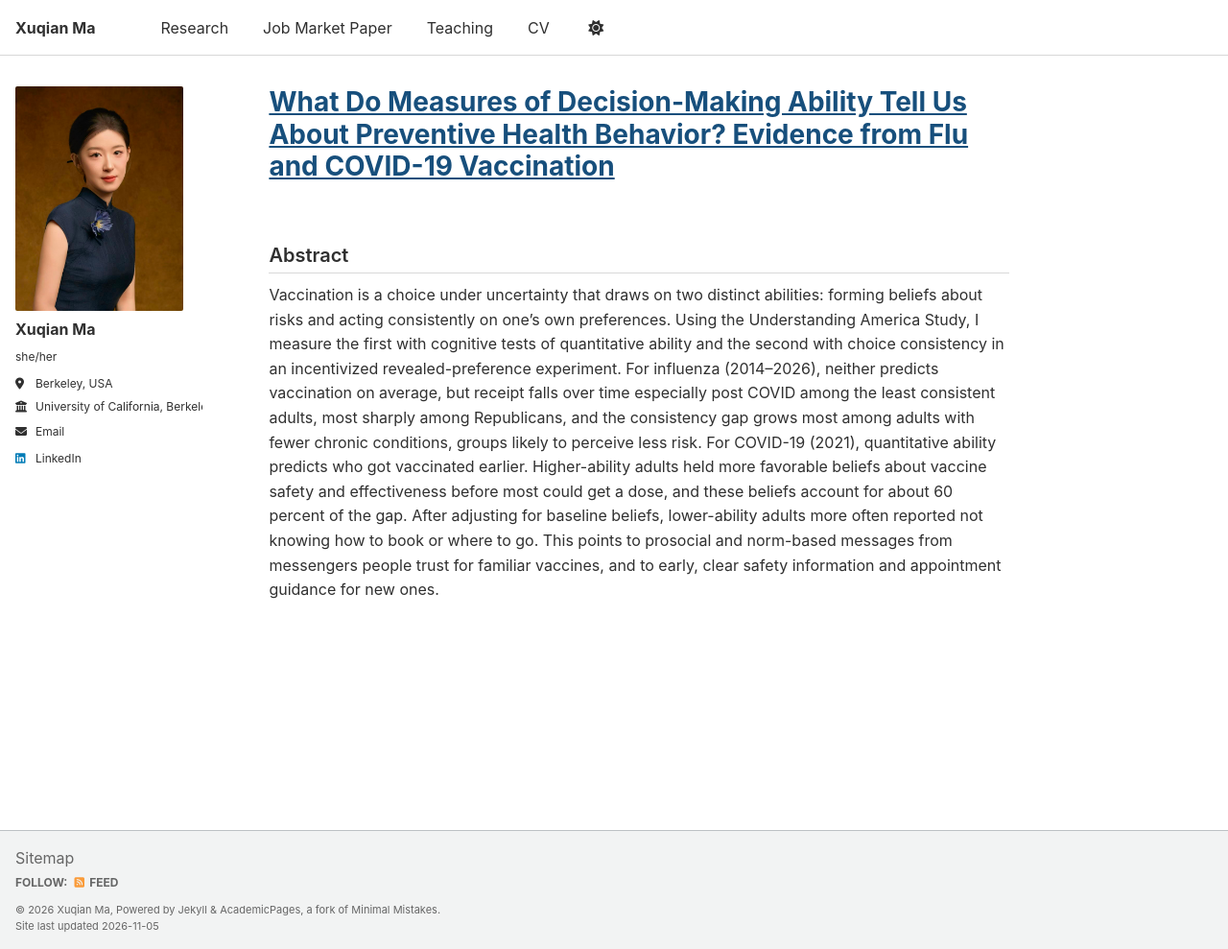
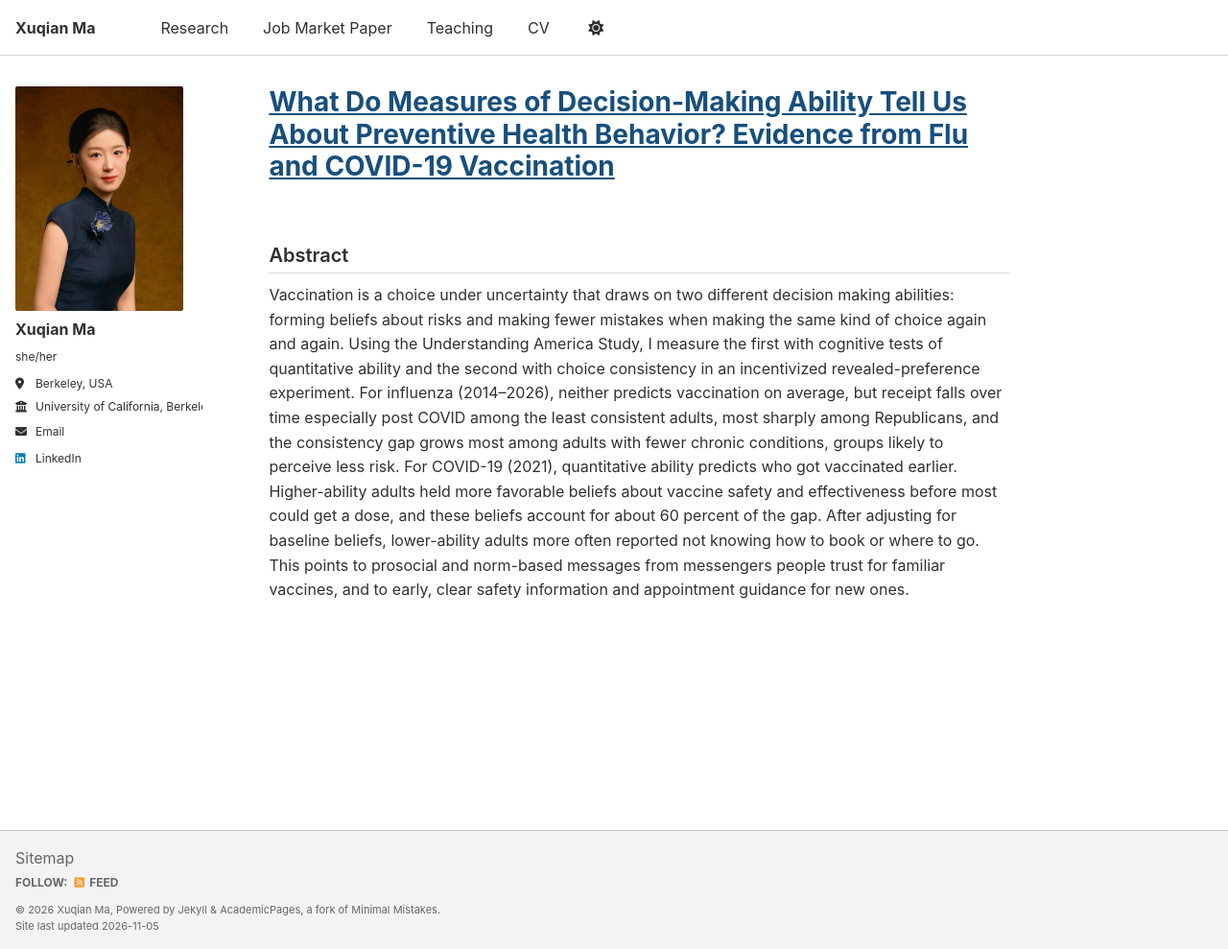
Before and after one commit to xuqianma0718/xuqianma0718.github.io, a Jekyll site: the page built from _publications/economic-rationality-preventive-health.md, in a window 1280 px wide and 989 px high. Shown: the whole window at 96% size. Built offline with Jekyll 4.4.1, drawn with Linux system fonts in a browser that asks for light colours; a script that is not in the unit is left out.

Commit message:
Update CV and job market paper

```diff
--- a/_publications/economic-rationality-preventive-health.md
+++ b/_publications/economic-rationality-preventive-health.md
@@ -6,7 +6,7 @@ permalink: /job-market-paper/
 authors: "Xuqian Ma"
 paper_url: "https://drive.google.com/file/d/1KobHzxmZ4Fg8z_0x-yehLAKC0SEVcC1-/view?usp=sharing"
 abstract: >-
-  Vaccination is a choice under uncertainty that draws on two distinct abilities: forming beliefs about risks and acting consistently on one’s own preferences. Using the Understanding America Study, I measure the first with cognitive tests of quantitative ability and the second with choice consistency in an incentivized revealed-preference experiment. For influenza (2014–2026), neither predicts vaccination on average, but receipt falls over time especially post COVID among the least consistent adults, most sharply among Republicans, and the consistency gap grows most among adults with fewer chronic conditions, groups likely to perceive less risk. For COVID-19 (2021), quantitative ability predicts who got vaccinated earlier. Higher-ability adults held more favorable beliefs about vaccine safety and effectiveness before most could get a dose, and these beliefs account for about 60 percent of the gap. After adjusting for baseline beliefs, lower-ability adults more often reported not knowing how to book or where to go. This points to prosocial and norm-based messages from messengers people trust for familiar vaccines, and to early, clear safety information and appointment guidance for new ones.
+  Vaccination is a choice under uncertainty that draws on two different decision making abilities: forming beliefs about risks and making fewer mistakes when making the same kind of choice again and again. Using the Understanding America Study, I measure the first with cognitive tests of quantitative ability and the second with choice consistency in an incentivized revealed-preference experiment. For influenza (2014–2026), neither predicts vaccination on average, but receipt falls over time especially post COVID among the least consistent adults, most sharply among Republicans, and the consistency gap grows most among adults with fewer chronic conditions, groups likely to perceive less risk. For COVID-19 (2021), quantitative ability predicts who got vaccinated earlier. Higher-ability adults held more favorable beliefs about vaccine safety and effectiveness before most could get a dose, and these beliefs account for about 60 percent of the gap. After adjusting for baseline beliefs, lower-ability adults more often reported not knowing how to book or where to go. This points to prosocial and norm-based messages from messengers people trust for familiar vaccines, and to early, clear safety information and appointment guidance for new ones.
 excerpt: ""
 links: '[<a href="https://drive.google.com/file/d/1KobHzxmZ4Fg8z_0x-yehLAKC0SEVcC1-/view?usp=sharing" target="_blank" rel="noopener">Paper</a>]'
 share: false
```
Also changed, not shown: 1 other file.
